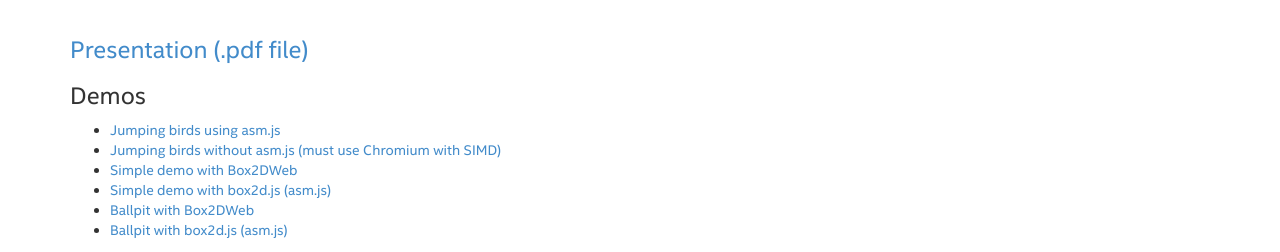
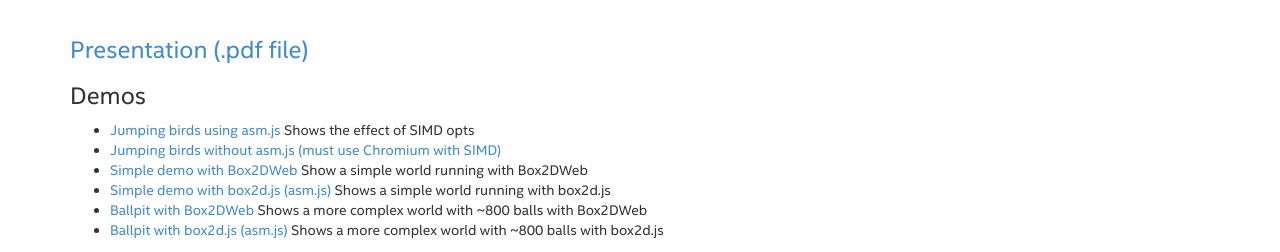
Before and after one commit to PeterJensen/PeterJensen.github.io, a plain HTML site: page html5-box2d/html5-box2d.html in a window 1280 px wide. Shown: the part 548-800 px from the top of the page. Drawn offline with Linux system fonts and the light colour scheme.

Commit message:
Added short description of the demos

```diff
--- a/html5-box2d/html5-box2d.html
+++ b/html5-box2d/html5-box2d.html
@@ -61,12 +61,12 @@
 
   <h3>Demos</h3>
   <ul>
-    <li><a href="../fbird/fbird-asm.html">Jumping birds using asm.js</a></li>
+    <li><a href="../fbird/fbird-asm.html">Jumping birds using asm.js</a> Shows the effect of SIMD opts</li>
     <li><a href="../fbird/fbird.html">Jumping birds without asm.js (must use Chromium with SIMD)</a></li>
-    <li><a href="demo01.html">Simple demo with Box2DWeb</a></li>
-    <li><a href="demo01_asm.html">Simple demo with box2d.js (asm.js)</a></li>
-    <li><a href="ballpit.html">Ballpit with Box2DWeb</a></li>
-    <li><a href="ballpit_asm.html">Ballpit with box2d.js (asm.js)</a></li>
+    <li><a href="demo01.html">Simple demo with Box2DWeb</a> Show a simple world running with Box2DWeb</li>
+    <li><a href="demo01_asm.html">Simple demo with box2d.js (asm.js)</a> Shows a simple world running with box2d.js</li>
+    <li><a href="ballpit.html">Ballpit with Box2DWeb</a> Shows a more complex world with ~800 balls with Box2DWeb</li>
+    <li><a href="ballpit_asm.html">Ballpit with box2d.js (asm.js)</a> Shows a more complex world with ~800 balls with box2d.js</li>
   </ul>
 
 </div>
```
Also changed, not shown: html5-box2d/index.html (+5 -5 lines).
